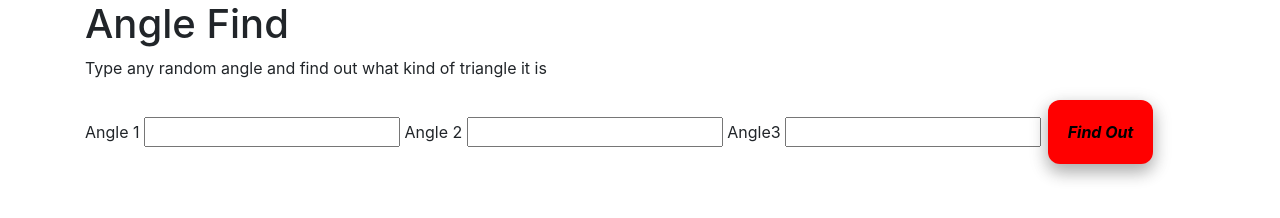
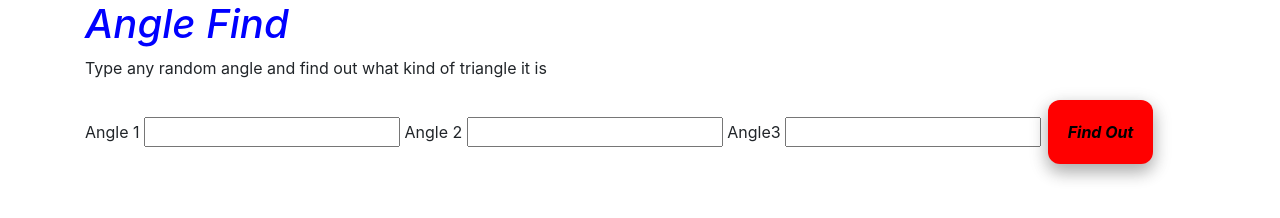
Before and after one commit to TheBritish23/T-angle2, a website built with webpack: page src/Index.html in a window 1280 px wide. Built offline with nearby package versions, Linux system fonts and the light colour scheme.

Commit message:
change title colors

```diff
--- a/src/styles.css
+++ b/src/styles.css
@@ -15,6 +15,12 @@
  box-shadow: 0 8px 16px 0 rgba(0,0,0,0.2), 0 6px 20px 0 rgba(0,0,0,0.19);
 }
 
+h1 {
+  font-style: italic;
+  font-weight: bold;
+  color: blue;
+}
+
 #quote {
   display: none;
 }
```
